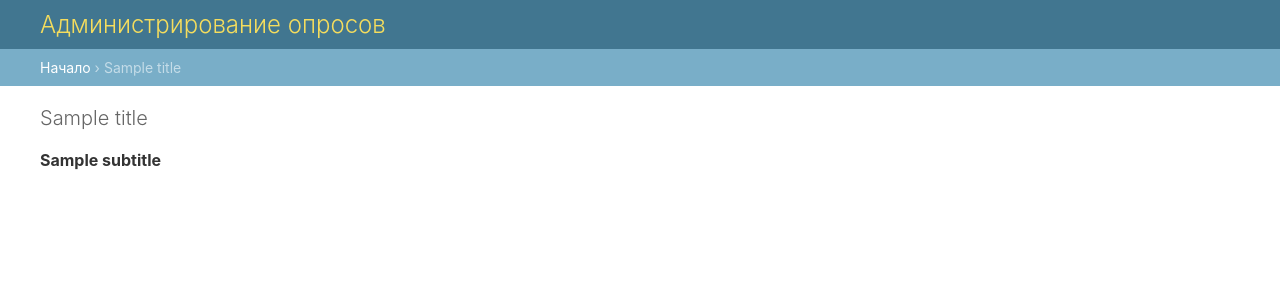
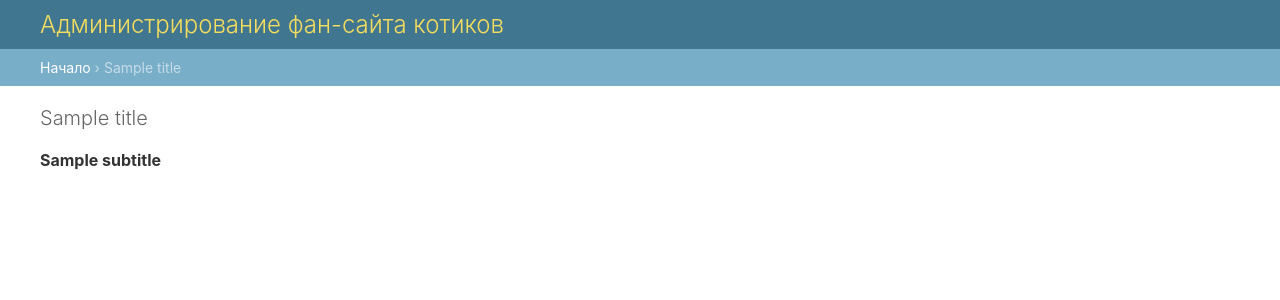
Before and after one commit to yulachi/cats-fun-site, a Django app: template templates/admin/base_site.html in a window 1280 px wide. Shown: the top 300 px of the page. Run offline with Django 4.2, Linux system fonts and the light colour scheme; the template is opened without the code that fills it: most values are stand-ins (such as "Sample title", 1, 10 or a date in 2020).

Commit message:
changed admin page name to cats-fun-site

```diff
--- a/templates/admin/base_site.html
+++ b/templates/admin/base_site.html
@@ -1,5 +1,5 @@
 {% extends "admin/base.html" %} {% block title %} {% if subtitle %} {{ subtitle }} | {% endif %} {{ title }} | {{ site_title|default:_('Django site admin') }} {% endblock %} {% block branding %}
 <h1 id="site-name">
-    <a href="{% url 'admin:index' %}"> Администрирование опросов </a>
+    <a href="{% url 'admin:index' %}"> Администрирование фан-сайта котиков </a>
 </h1>
 {% endblock %} {% block nav-global %} {% endblock %}
```
